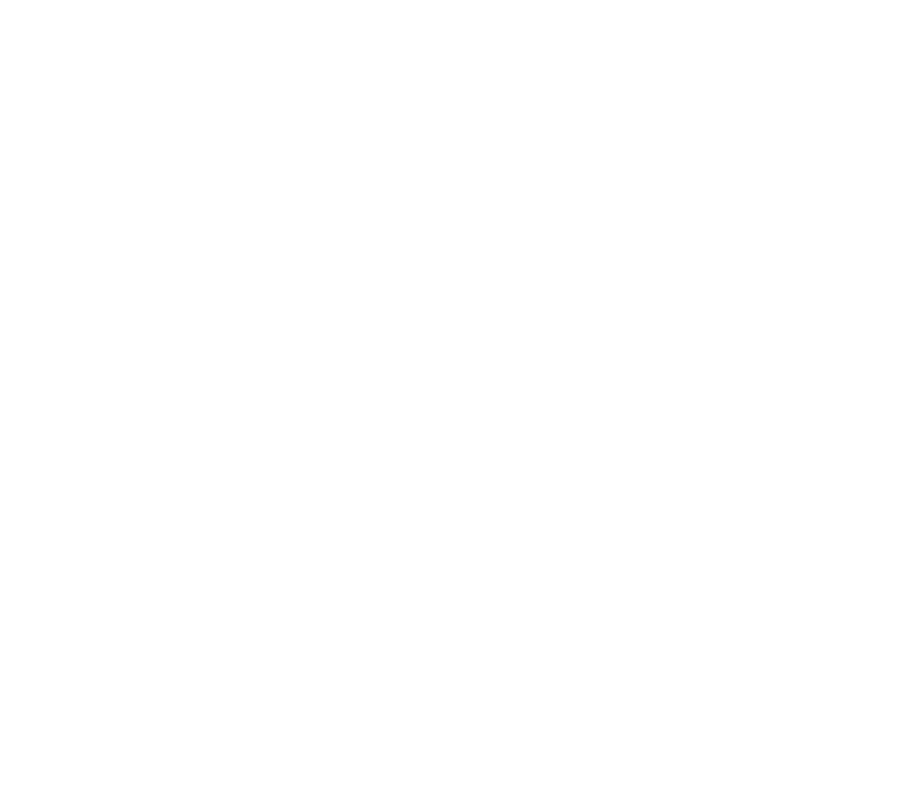
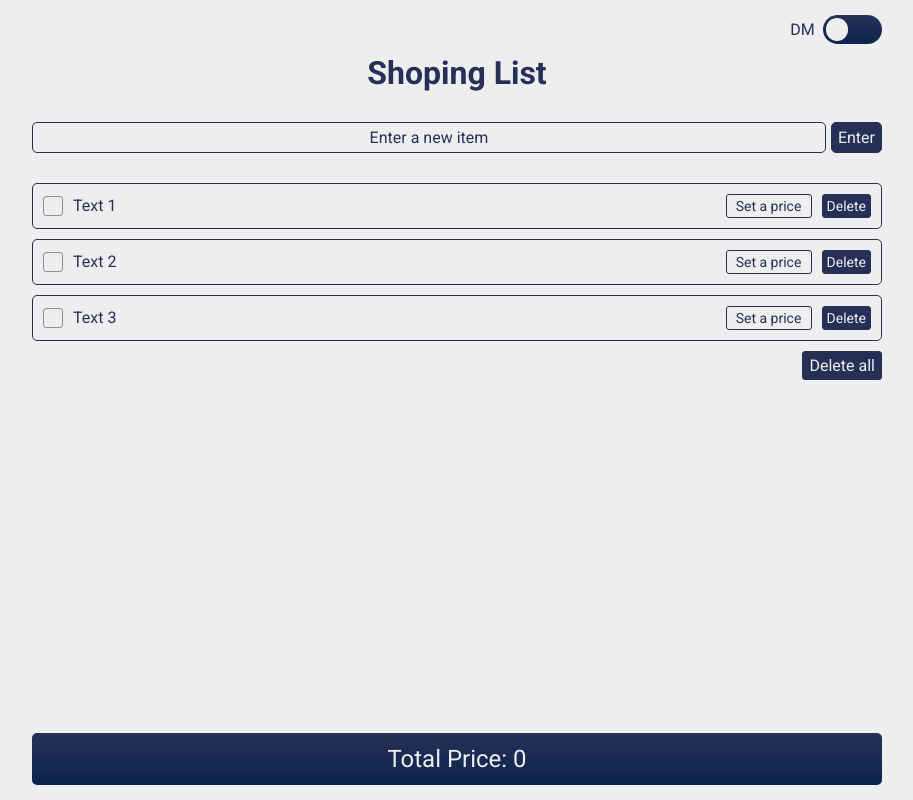
Before and after one commit to Nazar-Zavalniuk/Shoping-list-react, a React (Create React App) app: page / in a window 1280 px wide. Shown: the whole page, without its empty margins (183-1096 px from the left). Built offline with nearby package versions, Linux system fonts and the light colour scheme.

Commit message:
Recreated the layout of the site from the "React" components and wrote down the basic style rules for the page in the "App.css" file.

```diff
--- a/src/App.js
+++ b/src/App.js
@@ -1,7 +1,21 @@
 import React from 'react';
+import './style/App.css';
+import Switch from './components/switch/Switch';
+import Title from './components/title/Title';
+import MainInput from './components/inputs/main-input/MainInput';
+import List from './components/list/List';
+import TotalPrice from './components/total-price/TotalPrice';
 
 function App() {
-  return <div className='app'></div>;
+  return (
+    <div className='app'>
+      <Switch textLabel='DM' />
+      <Title />
+      <MainInput />
+      <List />
+      <TotalPrice totalPriceValue='0' />
+    </div>
+  );
 }
 
 export default App;
--- /dev/null
+++ b/src/style/App.css
@@ -0,0 +1,51 @@
+* {
+  margin: 0;
+  padding: 0;
+}
+
+html,
+body,
+.root {
+  width: 100%;
+  height: 100%;
+}
+
+html {
+  font-family: 'Roboto', sans-serif;
+  color: #263057;
+  background-color: #eee;
+}
+
+.root {
+  min-width: 320px;
+}
+
+.app {
+  padding: 0 15px;
+  margin: 0 auto;
+  max-width: 850px;
+  min-height: 100%;
+  display: flex;
+  flex-flow: column;
+}
+
+/* Formula for calculating font size
+
+pcSize = 16px;
+addSize = pcSize - mobSize;
+addMobSize = addSize + addSize * 0.7;
+
+Final formula for font size on mobile: calc(mobSize + addMobSize * ((100vw - minWidth) / maxWidth));
+*/
+
+@media (max-width: 820px) {
+  html {
+    font-size: calc(14px + (2 + 2 * 0.7) * ((100vw - 320px) / 850));
+  }
+}
+
+@media (max-width: 320px) {
+  html {
+    font-size: 0.875rem;
+  }
+}
```
